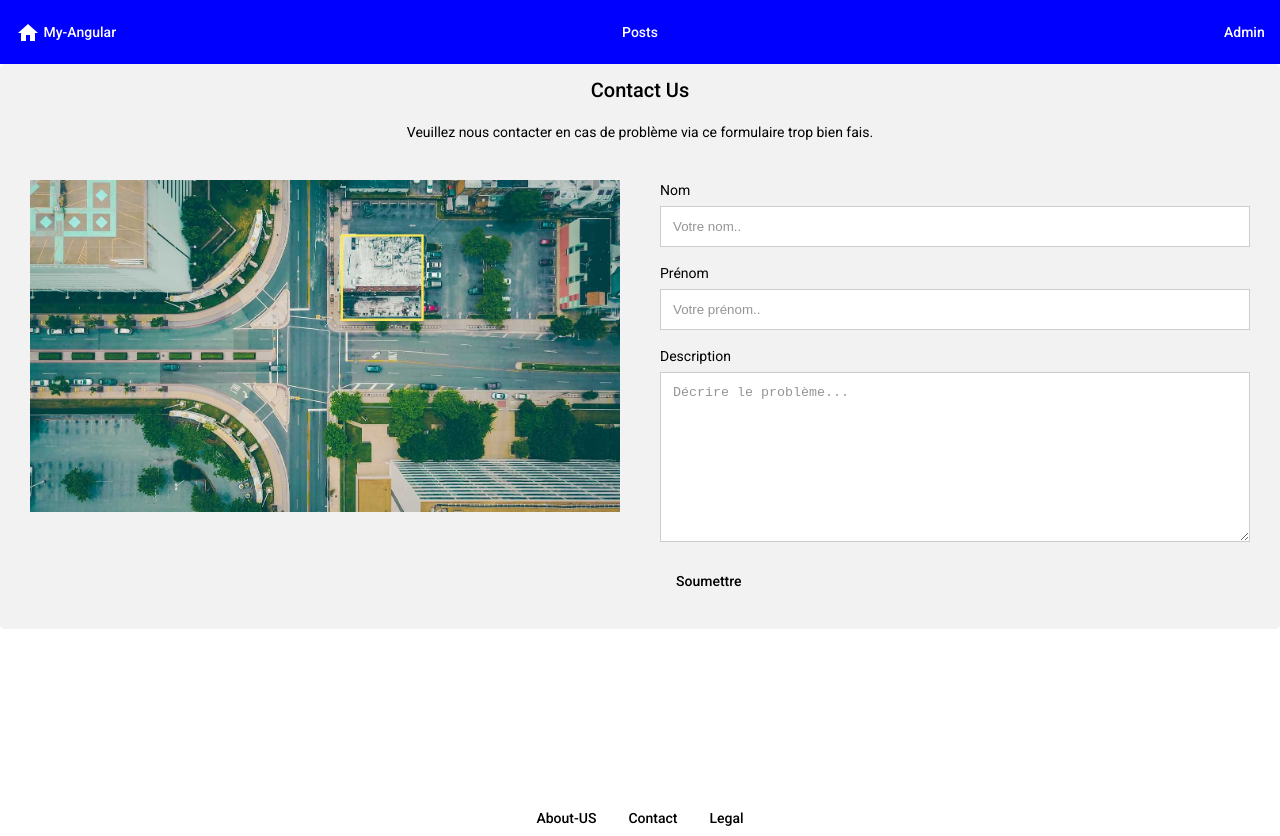
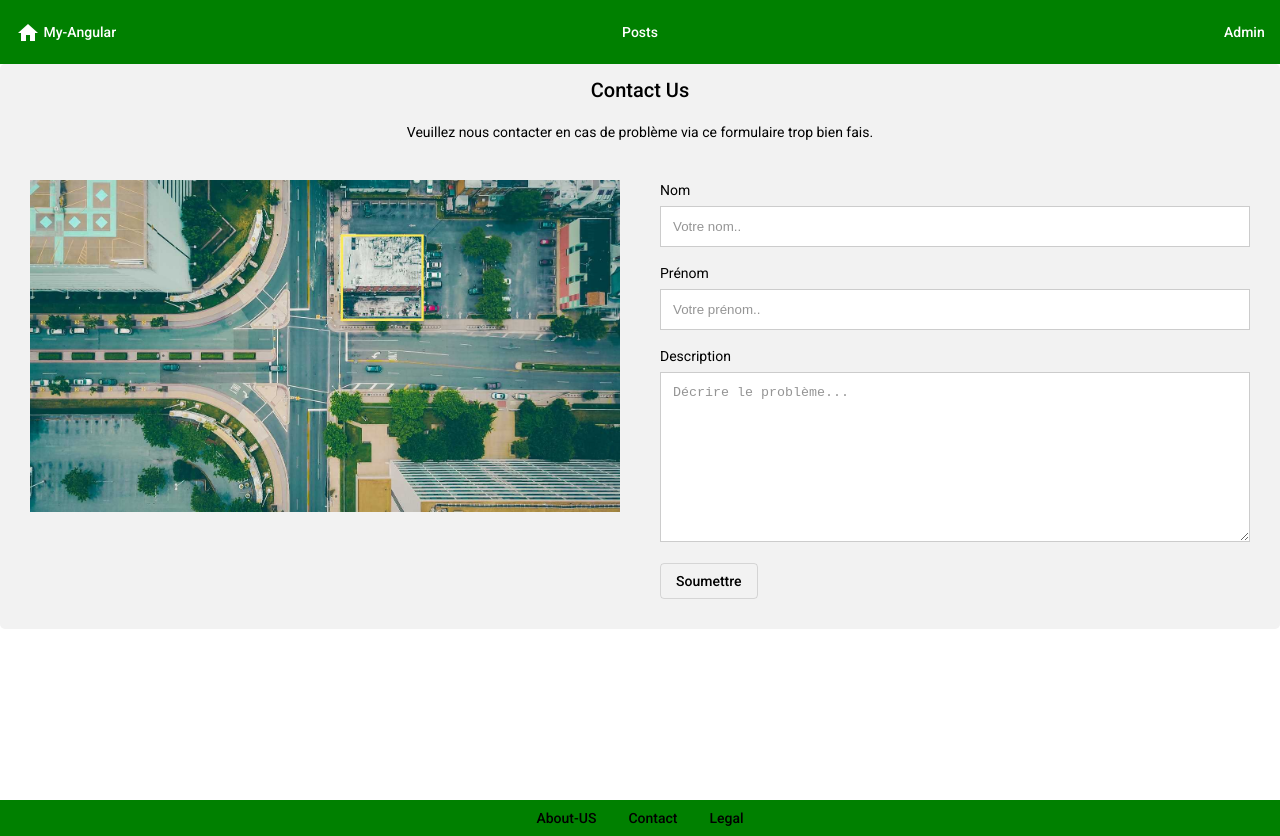
Before and after one commit to mato073/my_angular, an Angular app: page /Contact in a window 1280 px wide. Built offline with nearby package versions, Linux system fonts and the light colour scheme.

Commit message:
changer de couleur de la navbar et du Footer

```diff
--- a/src/app/components/contact/contact.component.html
+++ b/src/app/components/contact/contact.component.html
@@ -36,7 +36,7 @@
           placeholder="Décrire le problème..."
           style="height: 170px"
         ></textarea>
-        <button mat-button type="submit" value="la">Soumettre</button>
+        <button mat-stroked-button type="submit" value="la">Soumettre</button>
       </form>
     </div>
   </div>
--- a/src/app/components/footer/footer.component.scss
+++ b/src/app/components/footer/footer.component.scss
@@ -1,4 +1,5 @@
 .footer {
+  background: green;
   display: flex;
   flex-direction: column;
 }
--- a/src/app/components/navbar/navbar.component.scss
+++ b/src/app/components/navbar/navbar.component.scss
@@ -1,7 +1,6 @@
-
 .mat-toolbar {
-    background: blue;
-    color: white
+  background: green;
+  color: white;
 }
 
 .spacer {
```
Lines whose indentation alone changed are shown as unchanged.
